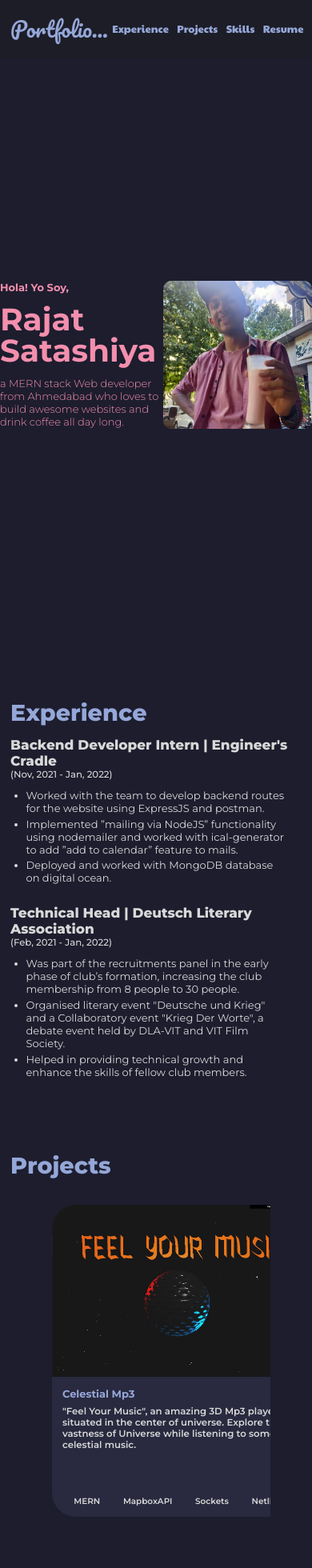
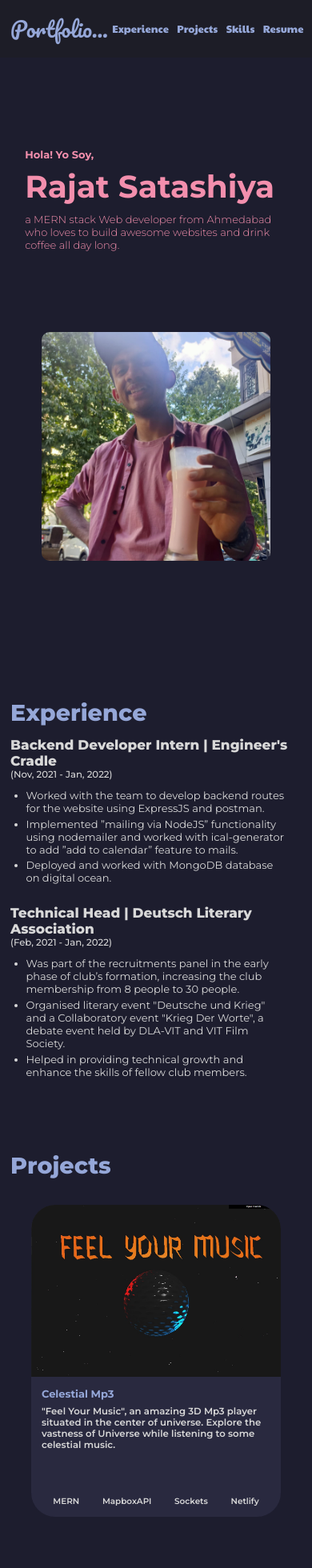
Before and after one commit to RajatSatashiya/Portfolio, a React (Create React App) app: page / in a window 390 px wide. Shown: the top 1960 px of the page at 80% size. Built offline with nearby package versions, Linux system fonts and the light colour scheme.

Commit message:
made changes to responsive design

```diff
--- a/src/components/navbar.css
+++ b/src/components/navbar.css
@@ -121,10 +121,15 @@ nav h3 {
     font-size: 13px;
   }
   .profile-pic {
-    height: 25%;
+    /* height: 20%; */
+    height: 40%;
+  }
+  .landing {
+    padding: 1rem;
+    flex-direction: column;
   }
   .land-left {
-    width: 20rem;
+    width: 90%;
   }
   .name {
     font-size: 3rem;
@@ -144,6 +149,9 @@ nav h3 {
   nav {
     padding: 1rem 1rem;
   }
+  .nav-list {
+    justify-content: center;
+  }
   .nav-list li {
     margin: 0 0.4rem;
   }
--- a/src/index.css
+++ b/src/index.css
@@ -27,7 +27,7 @@ body {
   flex-direction: row;
   overflow-x: hidden;
   /* background: pink; */
-  margin: 2rem 3rem 0 3rem;
+  margin: 2rem 1rem 0 1rem;
 }
 .inner-carousel {
   display: flex;
```
